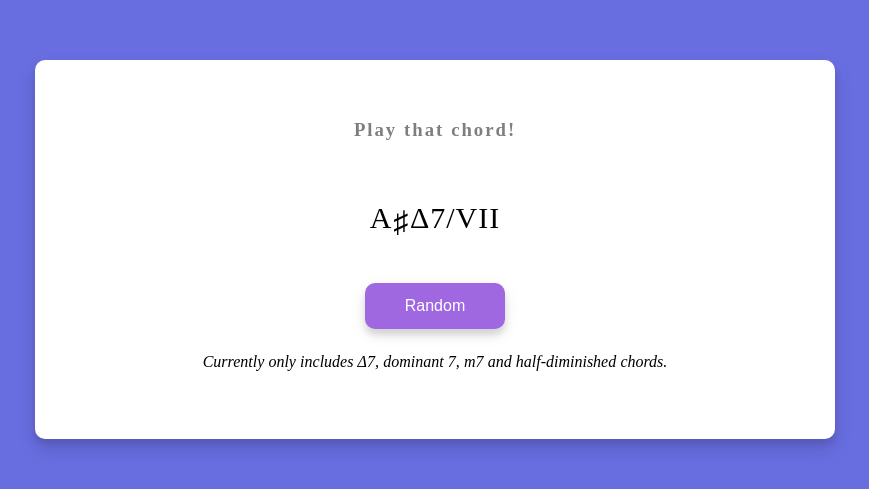
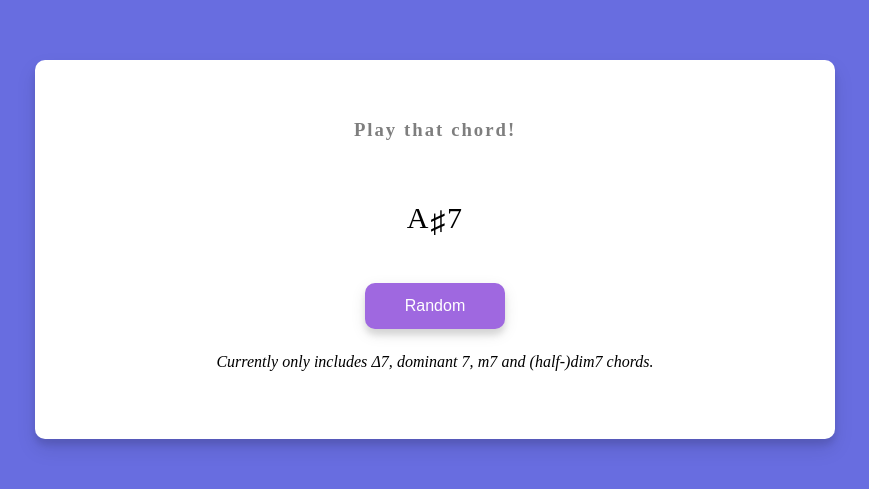
Before and after one commit to yifongau/htlmd-play-that-chord, a plain HTML site: page index.html in a window 1280 px wide. Shown: the part 151-640 px from the top of the page, without its empty margins (205-1074 px from the left). Drawn offline with Linux system fonts and the light colour scheme; a web font is replaced by a local one.

Commit message:
adding dim chords

```diff
--- a/index.html
+++ b/index.html
@@ -11,7 +11,7 @@
       <h3>Play that chord!</h3>
       <div id="chord" class="chord">// Chord(s) comes here</div>
       <button id="chordBtn" class="btn">Random</button>
-      <p><i>Currently only includes Δ7, dominant 7, m7 and half-diminished chords.</i></p>
+      <p><i>Currently only includes Δ7, dominant 7, m7 and (half-)dim7 chords.</i></p>
     </div>
     <script src="script.js"></script>
   </body>
--- a/script.js
+++ b/script.js
@@ -5,7 +5,7 @@ const chordBtn = document.getElementById('chordBtn')
 const chordParams = new Object();
 chordParams.letters = ['C', 'D', 'E', 'F', 'G', 'A', 'B']
 chordParams.accidentals = ['', '♭', '♯']
-chordParams.qualities = ['Δ7', '7', 'm7', 'ø7']
+chordParams.qualities = ['Δ7', '7', 'm7', 'ø7', 'o7']
 chordParams.bassNotes = ['', 'III', 'V', 'VII']
 chordParams.exclusions = { rareEnharmonics: ['B♯', 'E♯', 'C♭', 'F♭'] }
 
```
